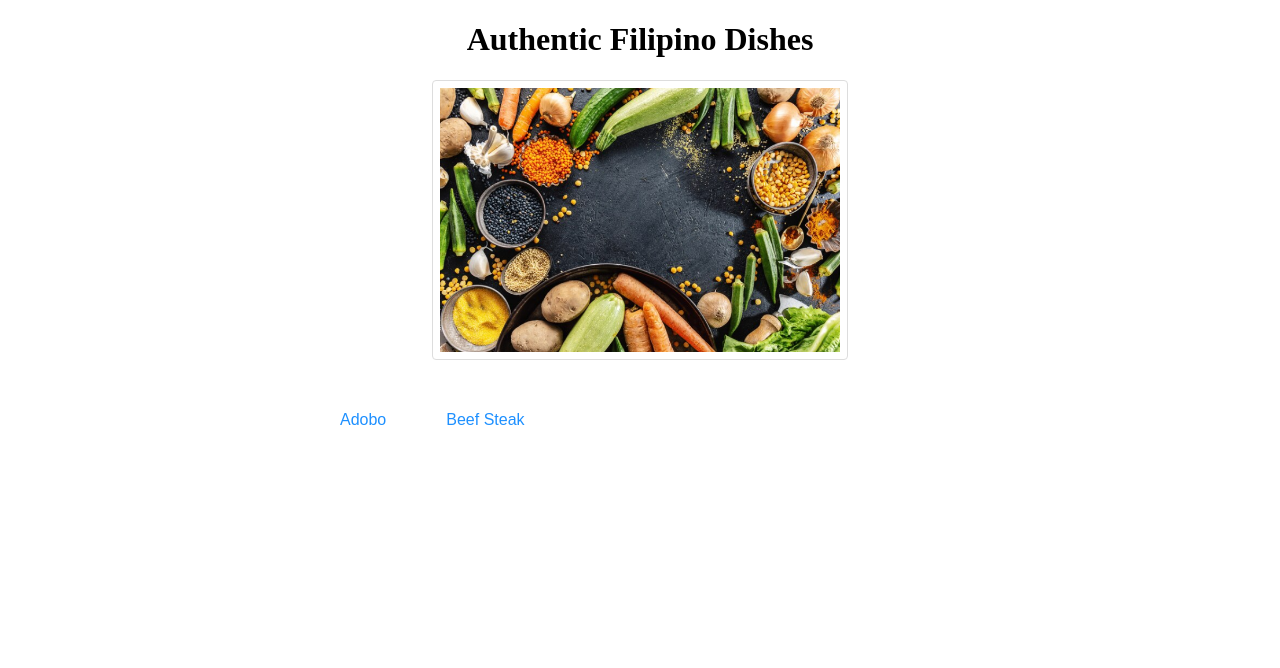
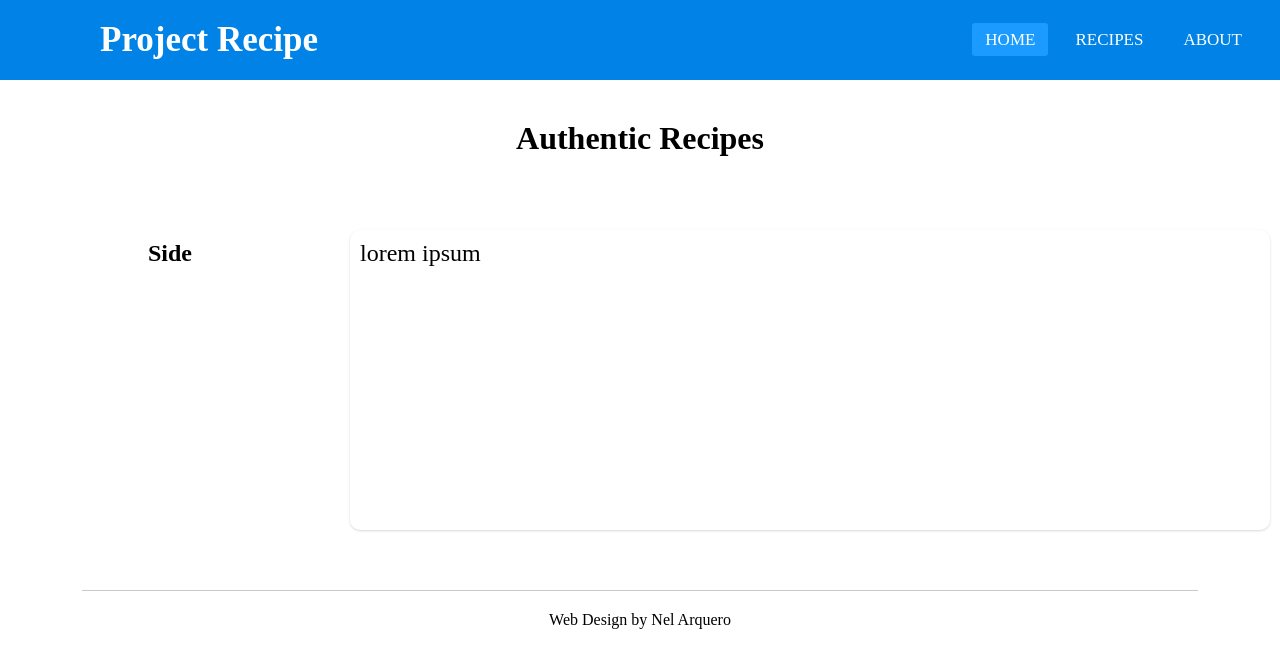
Before and after one commit to Arnelarquero/odin-recipes, a plain HTML site: page index.html in a window 1280 px wide. Drawn offline with Linux system fonts and the light colour scheme.

Commit message:
Style: navbar footer layout

```diff
--- a/assets/css/style.css
+++ b/assets/css/style.css
@@ -1,3 +1,6 @@
+.account {
+ background: none !important;
+}
 img {
     border: 1px solid #ddd;
     border-radius: 4px;
@@ -13,36 +16,159 @@ img {
   img:hover {
     box-shadow: 0 0 2px 1px rgba(0, 140, 186, 0.5);
   }
-h1 {
-    font-family: 'Times New Roman', Times, serif;
+* {
+  padding: 0;
+  margin: 0;
+  text-decoration: none;
+  list-style: none;
+  box-sizing: border-box;
+}
+body{
+  font-family: montserrat;
+  }
+nav {
+  background: #0082e6;
+  height: 80px;
+  width: 100%;
+}
+label.logo{
+  color:white;
+  font-size: 35px;
+  line-height: 80px;
+  padding: 0 100px;
+  font-weight: bold;
+}
+nav ul{
+  float:right;
+  margin-right: 20px;
+}
+nav ul li{
+  display: inline-block;
+  line-height: 80px;
+  margin: 0 5px;
+}
+nav ul li a{
+  color:white;
+  font-size: 17px;
+  padding: 7px 13px;
+  border-radius: 3px;
+  text-transform: uppercase;
+}
+a.active,a:hover{
+  background: #1b9bff;
+  transition: .5s;
+}
+.checkbtn{
+  font-size: 30px;
+  color: white;
+  float: right;
+  line-height: 80px;
+  margin-right: 40px;
+  cursor: pointer;
+  display: none;
+}
+#check{
+  display: none;
+}
+@media (max-width:952px){
+  label.logo{
+    font-size: 30px;
+    padding-left: 50px;
+  }
+  nav ul li a{
+    font-size: 16px;
+  }
+}
+@media (max-width:858px){
+  .checkbtn{
+    display: block;
+  }
+  ul{
+    position: fixed;
+    width: 100%;
+    height: 100vh;
+    background: #2c3e50;
+    top: 80px;
+    left: -100%;
     text-align: center;
+    transition: all .5s;
+    }
+  nav ul li{
+    display: block;
+    margin: 50px 0;
+    line-height: 30px;
+  }
+  nav ul li a{
+    font-size: 20px;
+  }
+  a:hover,a.active{
+    background: none;
+    color: #0082e6;
+  }
+  #check:checked ~ ul{
+    left:0;
+  }
 }
-
-
-.table {
-	display: table;   /* Allow the centering to work */
-	margin:1px auto;
+.wrapper{
+  display: flex;
+  flex-flow: row wrap;
+  text-align: center;
 }
-
-
-ul#horizontal-list {
-	min-width: 696px;
-	list-style: none;
-	padding-top: 20px;
-	}
-	ul#horizontal-list li {
-		display: inline;
-	}
-
-    .btn {
-        border: none;
-        background-color: inherit;
-        padding: 14px 28px;
-        font-size: 16px;
-        cursor: pointer;
-        display: inline-block;
-      }
-
-      .btn:hover {background: #eee;}
-
-      .info {color: dodgerblue;}
+.wrapper>*{
+  padding:10px;
+  margin: 10px;
+  flex: 1 100%;
+  border-radius: 10px;
+}
+.header{
+  background:white;
+  height: 120px;
+  padding-top: 30px;
+}
+.footer{
+  background: white;
+  height: 80px;
+  box-sizing: border-box;
+}
+.footer hr{
+  margin-top: 30px;
+  margin-bottom: 20px;
+  border: 0;
+  border-top: 1px solid #c9c7c7;
+  width:90%;
+  margin-left: auto;
+  margin-right: auto;
+}
+.main{
+  text-align: left;
+  background: white;
+  height: 300px;
+  font-size: 24px;
+  box-shadow: rgba(0, 0, 0, 0.1) 0px 1px 3px 0px, rgba(0, 0, 0, 0.06) 0px 1px 2px 0px;
+}
+.aside{
+  background: white;
+}
+@media all and (min-width: 800px){
+  .main{
+    flex: 3;
+  }
+  .aside{
+    order: 1;
+  }
+  .main{
+    order: 2;
+  }
+  .footer{
+    order: 4;
+  }
+}
+@media all and (min-width: 600px){
+  .aside{
+    flex: 1;
+  }
+}
+a, a:hover, a:focus, a:active {
+  text-decoration: none;
+  color: inherit;
+}
--- a/index.html
+++ b/index.html
@@ -1,21 +1,45 @@
 <!DOCTYPE html>
-<html lang="en">
+<html lang="en" dir="ltr">
   <head>
     <meta charset="utf-8">
     <meta name="viewport" content="width=device-width, initial-scale=1.0">
-    <title>Authentic Filipino Dishes</title>
+    <title>Authentic Recipes</title>
     <link href = "assets/css/style.css" rel = "stylesheet">
+    <script src="https://kit.fontawesome.com/b9f9c6ef59.js" crossorigin="anonymous"></script>
   </head>
   <body>
-    <h1>Authentic Filipino Dishes</h1>
-    <img src="assets/images/cover.jpg" alt="spices" class="responsive">
+    <nav>
+      <input type="checkbox" id="check">
+      <label for="check" class="checkbtn">
+        <i class="fas fa-bars"></i>
+      </label>
 
-    <div class="table">
-        <ul id="horizontal-list">
-          <li><button class="btn info">Adobo</button></li>
-          <li><button class="btn info">Beef Steak</button></li>
-        </ul>
+      <label class="logo">Project Recipe</label>
+      <ul>
+        <li><a class="active" href="#">Home</a></li>
+        <li><a class="recip" href="#">Recipes</a></li>
+        <li><a class="about" href="#">About</a></li>
+      </ul>
+    </nav>
+
+    <div class="wrapper">
+      <header class="header">
+        <h1>Authentic Recipes</h1>
+      </header>
+      <article class="main">
+        <p>lorem ipsum</p>
+      </article>
+      <aside class="aside">
+        <h1>Side</h1>
+      </aside>
+      <footer class="footer">
+        <hr>
+        <div>
+          <a class="account" href="https://github.com/Arnelarquero">Web Design by Nel Arquero</a>
+        </div>
+      </footer>
     </div>
+
   </body>
 
 </html>
```
